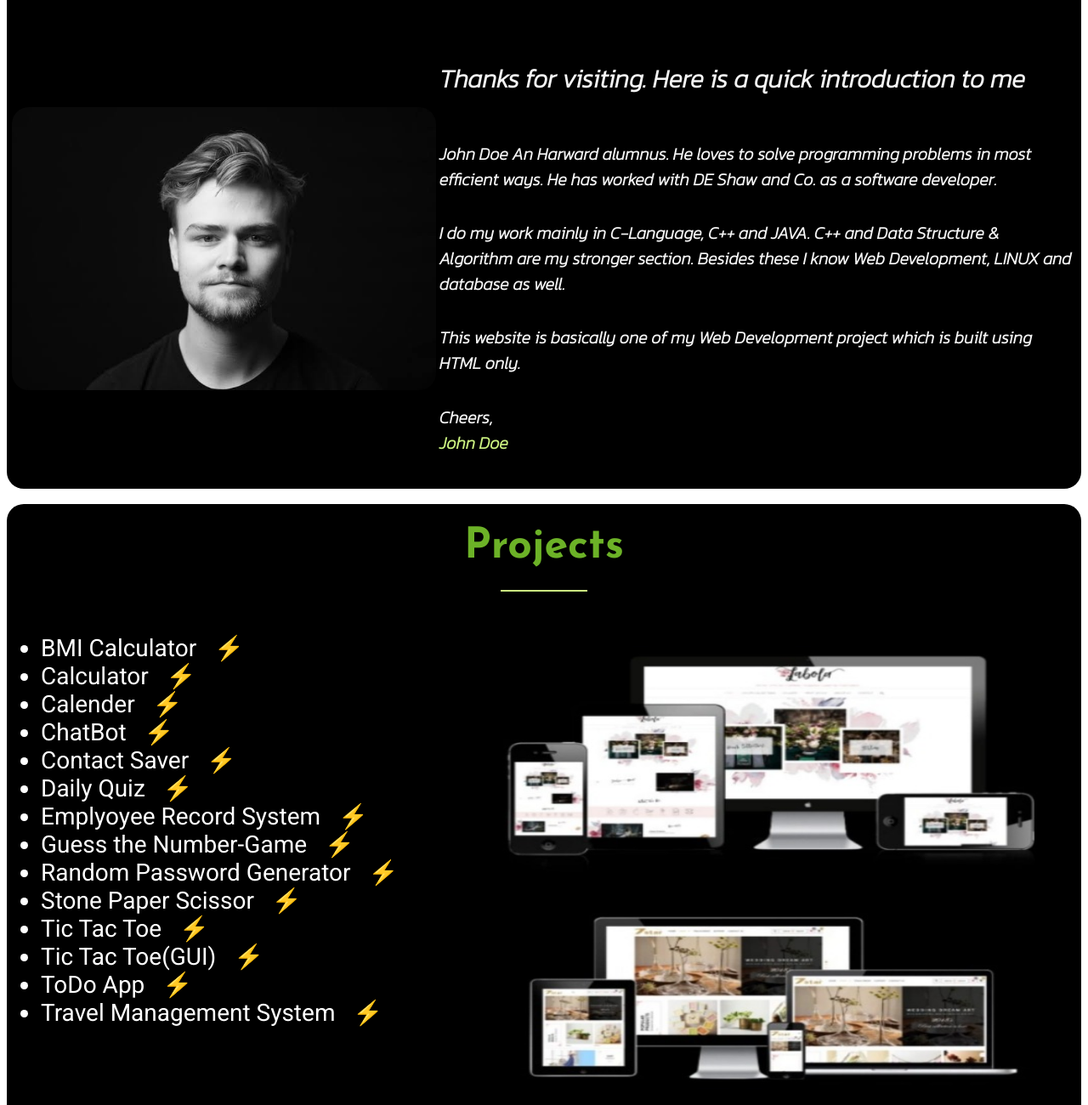
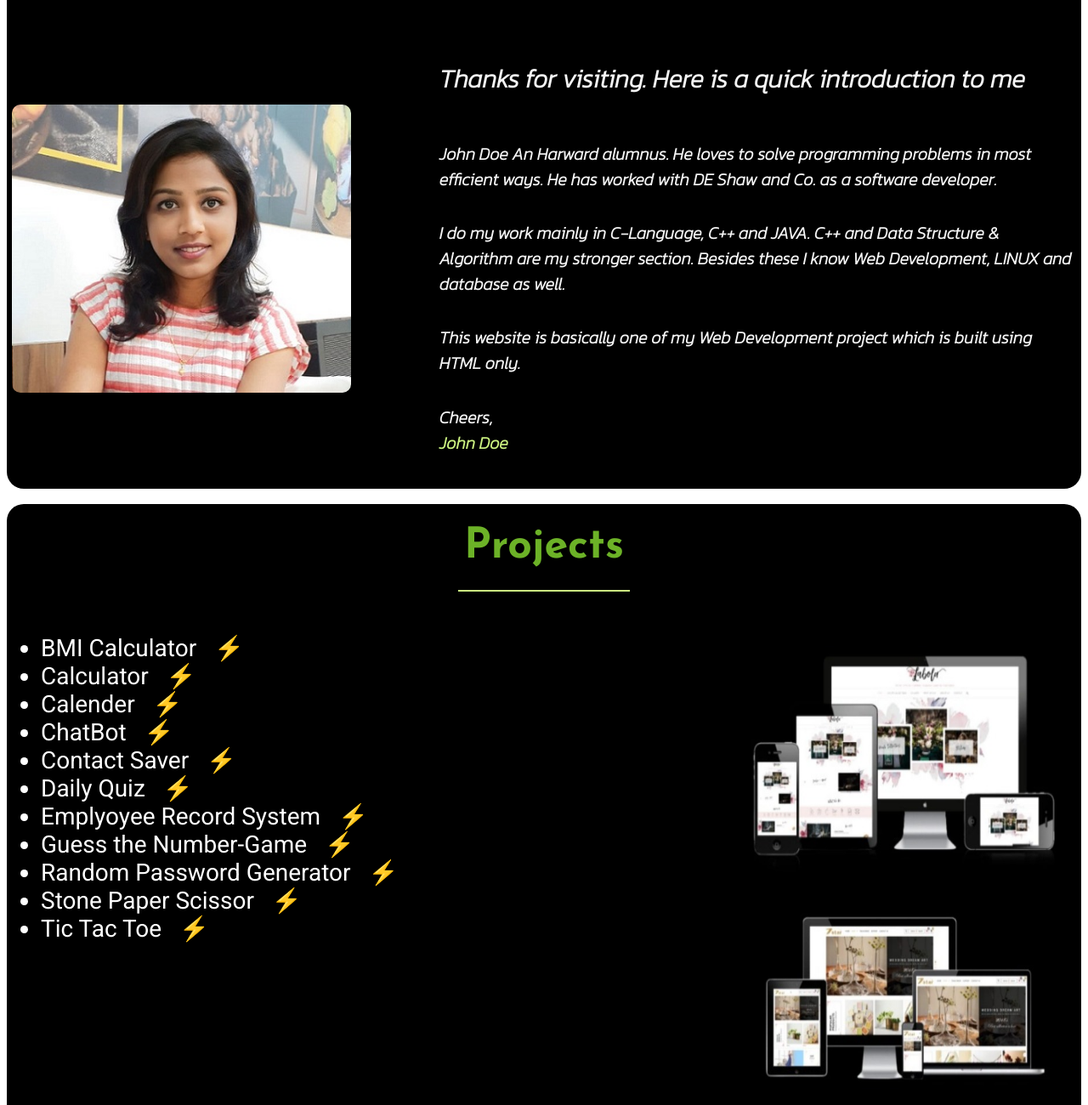
Before and after one commit to chintana-p/profile-page, a plain HTML site: page index.html in a window 1280 px wide. Shown: the part 580-1880 px from the top of the page at 85% size. Drawn offline with Linux system fonts and the light colour scheme.

Commit message:
2changes

```diff
--- a/index.html
+++ b/index.html
@@ -3,7 +3,7 @@
 <head>
     <meta charset="UTF-8">
     <meta http-equiv="X-UA-Compatible" content="IE=edge">
-    <meta name="viewport" content="width=device-width, initial-scale=1.0">
+    <meta name="viewport" content="width=device-width, initial-scale=1">
     <link rel="stylesheet" href="./fontawesome-6/css/all.css">
     <link rel="preconnect" href="https://fonts.googleapis.com">
 <link rel="preconnect" href="https://fonts.gstatic.com" crossorigin>
@@ -121,8 +121,8 @@
             <tr>
               <td width="40%">
                 <img
-                  src="./images/card.jpeg"
-                  style="width: 100%; border-radius: 20px"
+                  src="./images/card1.jpeg"
+                  style="width: 80%; border-radius: 10px"
                 />
               </td>
 
@@ -194,11 +194,11 @@
                         text-align: center;
                         padding-top: 25px;
                         font-size: 50px;">Projects
-                        <hr color="#ccf381" width="100" />
+                        <hr color="#ccf381" width="200" />
                         <ul>
                             <img src="./images/desktop.jpeg" style="text-align: right;
                                                           height: 550px;
-                                                          width: 700px;
+                                                          width: 400px;
                                                           margin-left: auto;
                                                           float: right;" alt="desktop">
                             <li>BMI Calculator &nbsp;
@@ -222,12 +222,6 @@
                             <li>Stone Paper Scissor &nbsp;
                                 &#9889;</li>
                             <li>Tic Tac Toe &nbsp;
-                                &#9889;</li>
-                            <li>Tic Tac Toe(GUI) &nbsp;
-                                &#9889;</li>
-                            <li>ToDo App &nbsp;
-                                &#9889;</li>
-                            <li>Travel Management System &nbsp;
                                 &#9889;</li>
                         </ul>
                         </div><br>
--- a/style.css
+++ b/style.css
@@ -6,3 +6,12 @@ li {
     font-family: 'Roboto', sans-serif;
 
 }
+
+
+  @media only screen and (min-width: 815px) {
+    .table  {
+      width: 50%;
+      height: 100px;
+    }
+
+  }
```
Also changed, not shown: images/card1.jpeg (added).
